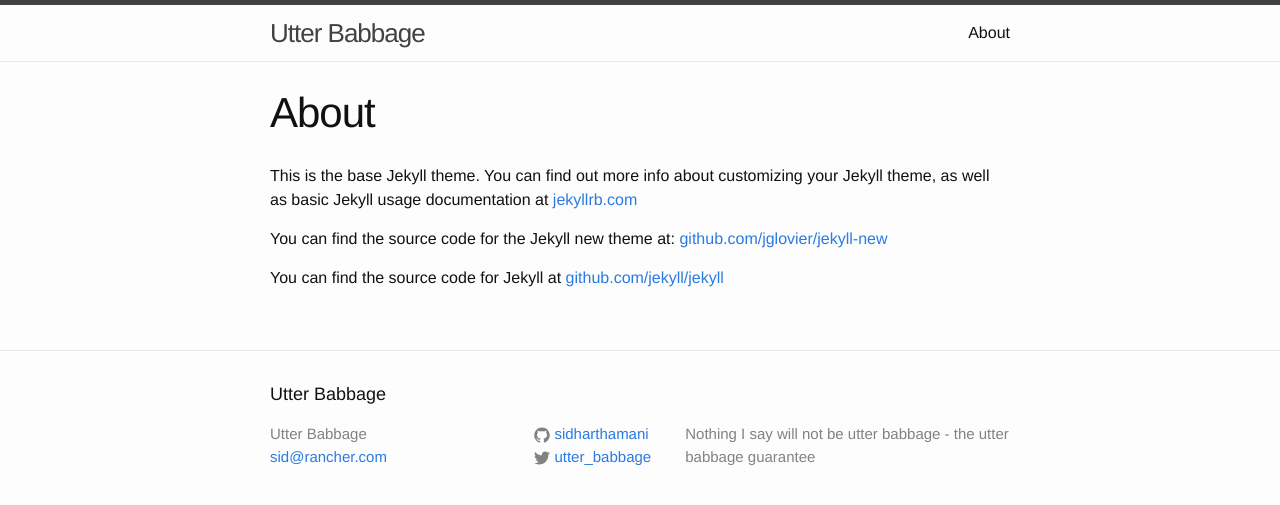
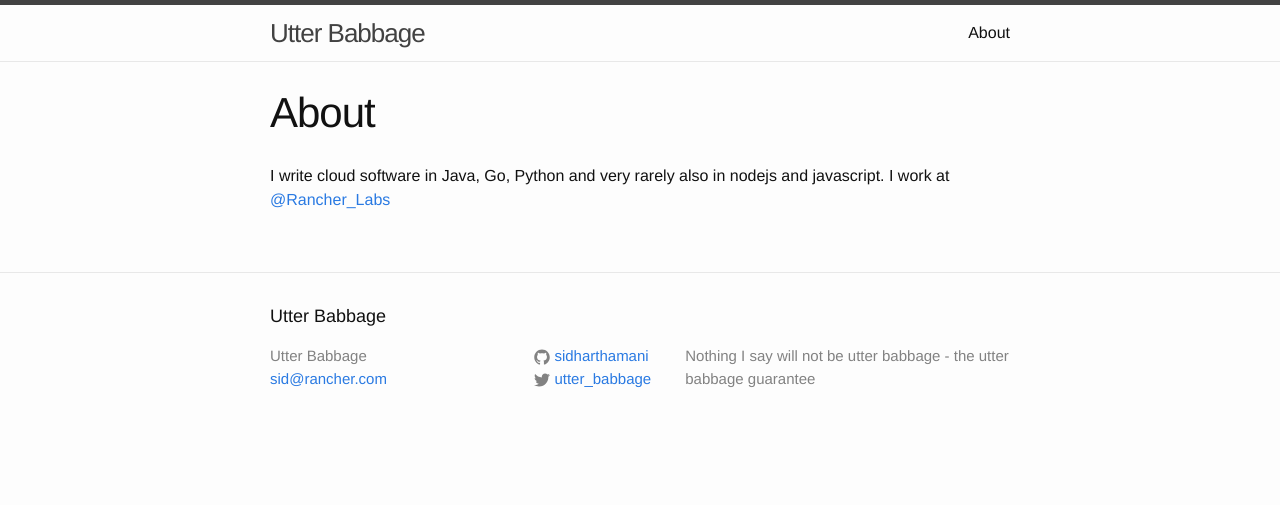
Before and after one commit to sidharthamani/sidharthamani.github.io, a Jekyll site: the page built from about.md, in a window 1280 px wide. Shown: the top 505 px of the page. Built offline with Jekyll 4.4.1, drawn with Linux system fonts in a browser that asks for light colours.

Commit message:
add about page

```diff
--- a/about.md
+++ b/about.md
@@ -4,8 +4,4 @@ title: About
 permalink: /about/
 ---
 
-This is the base Jekyll theme. You can find out more info about customizing your Jekyll theme, as well as basic Jekyll usage documentation at [jekyllrb.com](http://jekyllrb.com/)
-
-You can find the source code for the Jekyll new theme at: [github.com/jglovier/jekyll-new](https://github.com/jglovier/jekyll-new)
-
-You can find the source code for Jekyll at [github.com/jekyll/jekyll](https://github.com/jekyll/jekyll)
+I write cloud software in Java, Go, Python and very rarely also in nodejs and javascript. I work at [@Rancher_Labs](https://twitter.com/Rancher_Labs)
```
